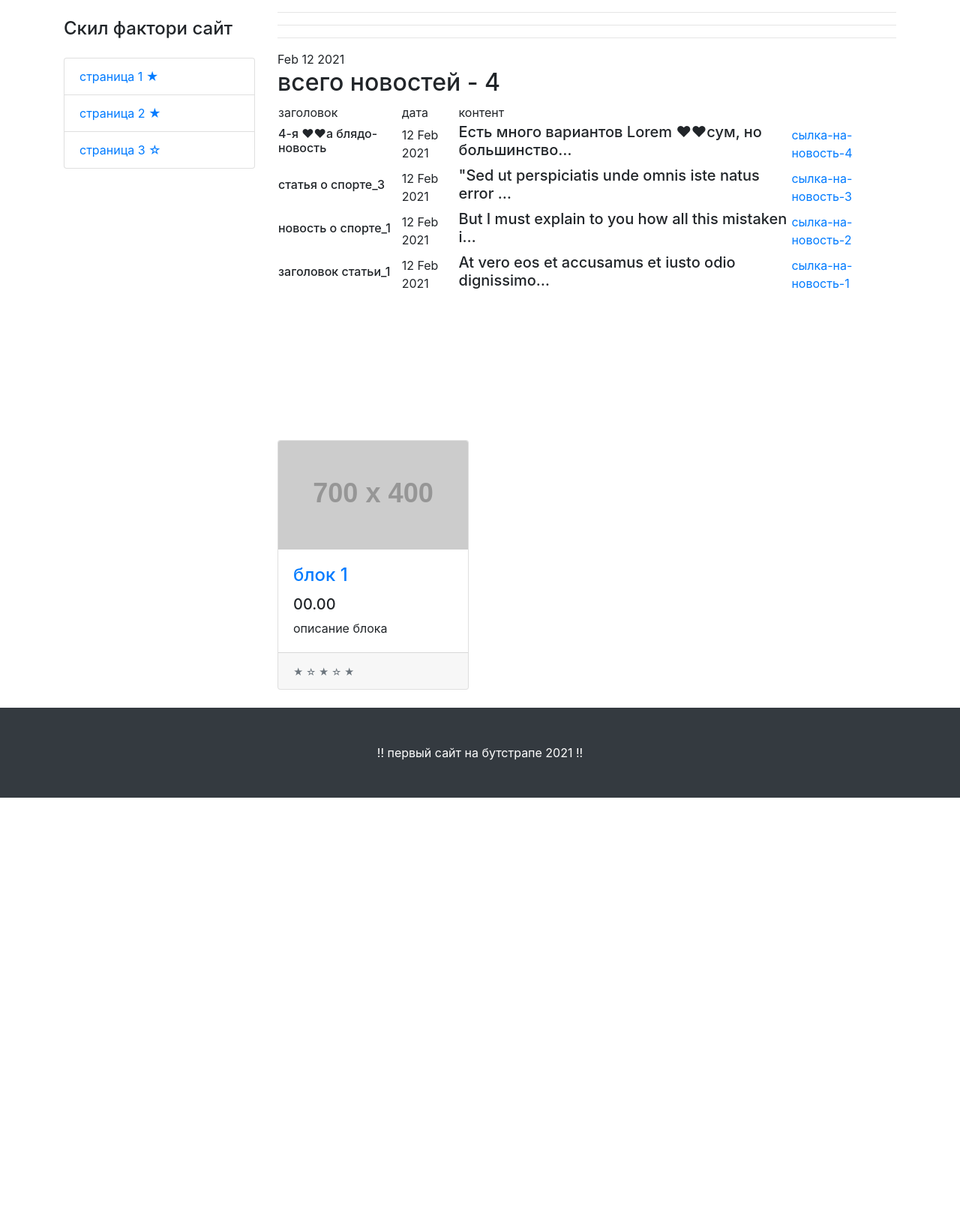
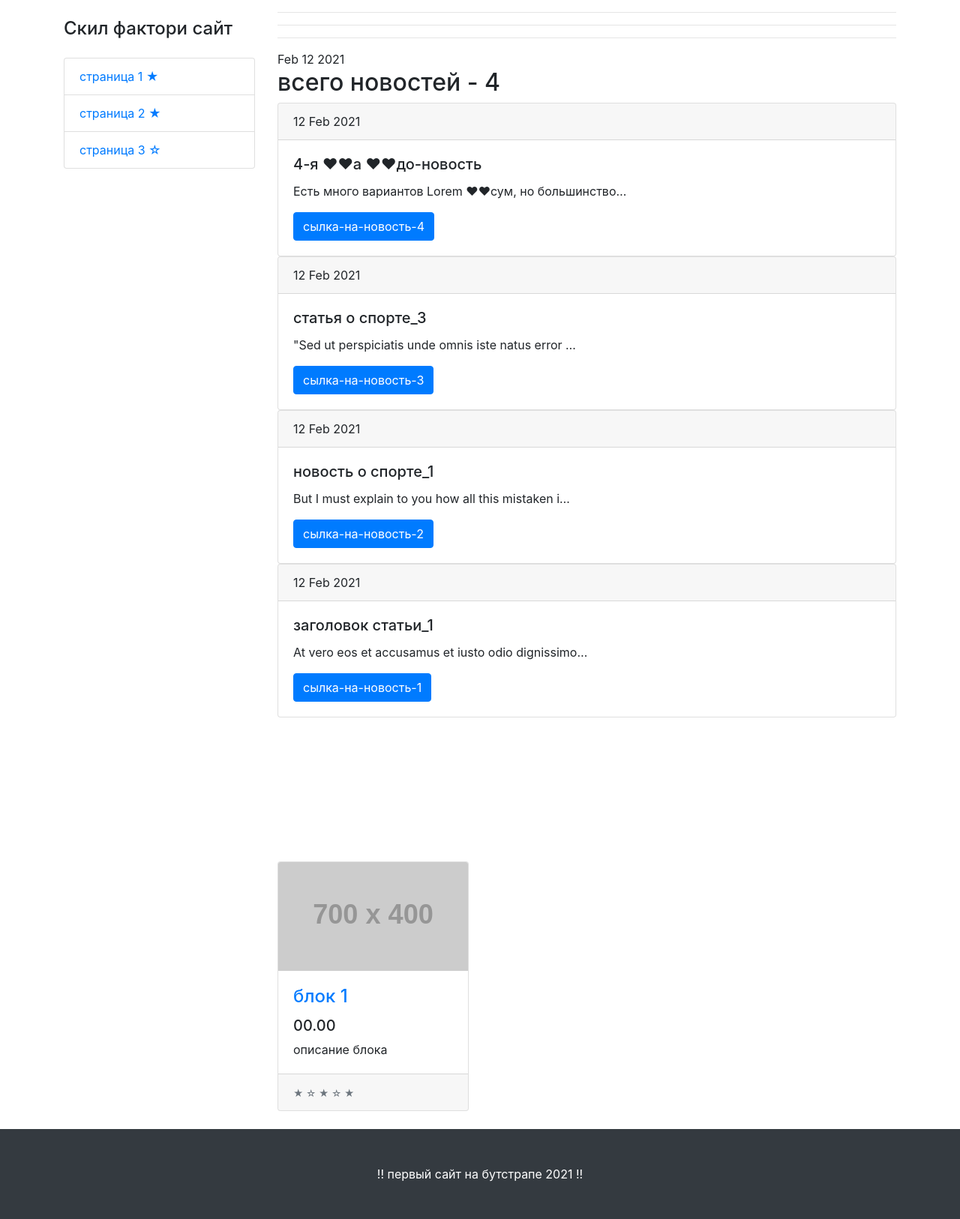
Before and after one commit to NikolayN-ru/django-skil, a Django app: page /news/ in a window 1280 px wide. Shown: the part 56-1682 px from the top of the page at 75% size. Before the commit the page ends 1120 px from the top, so only its background shows below. Run offline with Django 3.2, Linux system fonts and the light colour scheme; data comes from the database, SQL or seed files in the repository; both versions use the stored data as it was after the commit; grey boxes labelled with a size stand in for pictures from a placeholder-image service; some libraries are stand-ins or nearby versions.

Commit message:
третий коммит

```diff
--- a/simpleapp/templatetags/custom_filters.py
+++ b/simpleapp/templatetags/custom_filters.py
@@ -16,7 +16,7 @@ def multiply(value, arg):
 @register.filter(name='Censor')
 def Censor(value):
 	if isinstance(value, str):
-		a = ['ху', 'пизд', 'нах', 'жоп', 'ебл']
+		a = ['ху', 'пизд', 'нах', 'жоп', 'ебл', 'бля']
 		for i in a:
 			value = re.sub(f'{i}', '♥♥', value)
 	return value
--- a/templates/posts.html
+++ b/templates/posts.html
@@ -7,21 +7,31 @@
 {{ time_now|date:'M d Y' }}
 {% if products %}
 <h2>всего новостей - {{ products|length }}</h2>
-<table>
-	<tr>
+<!-- 	<tr>
 		<td> заголовок</td>
 		<td> дата</td>
 		<td> контент</td>
-	</tr>
-	{% for new in products %}
+	</tr> -->
+<!-- 	{% for new in products %}
 	<tr>
 		<td><h6>{{ new.title|Censor}}</h6></td>
 		<td>{{ new.date|date:'d M Y' }}</td>
 		<td><h5>{{ new.content|truncatechars:50|Censor }}</h5></td>
 		<td><a href="{{ new.id }}/">сылка-на-новость-{{new.id}}</a></td>
 	</tr>
-	{% endfor %}
-</table>
+	{% endfor %} -->
+	{% for new in products %}
+	<div class="card">
+  <div class="card-header">
+    {{ new.date|date:'d M Y' }}
+  </div>
+  <div class="card-body">
+    <h5 class="card-title">{{ new.title|Censor}}</h5>
+    <p class="card-text">{{ new.content|truncatechars:50|Censor }}</p>
+    <a href="{{ new.id }}/" class="btn btn-primary">сылка-на-новость-{{new.id}}</a>
+  </div>
+</div>
+{% endfor %}
 {% else %}
 <h3>новостей нет</h3>
 {% endif %}
```
Also changed, not shown: db.sqlite3.
